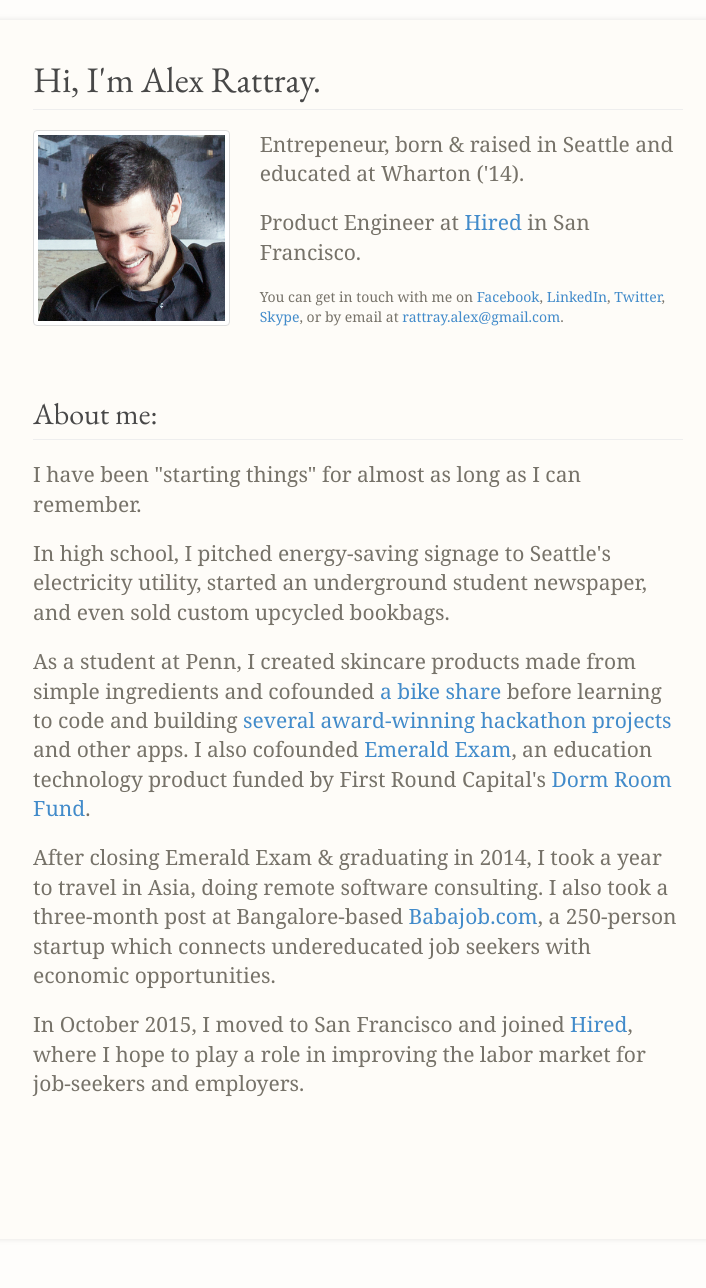
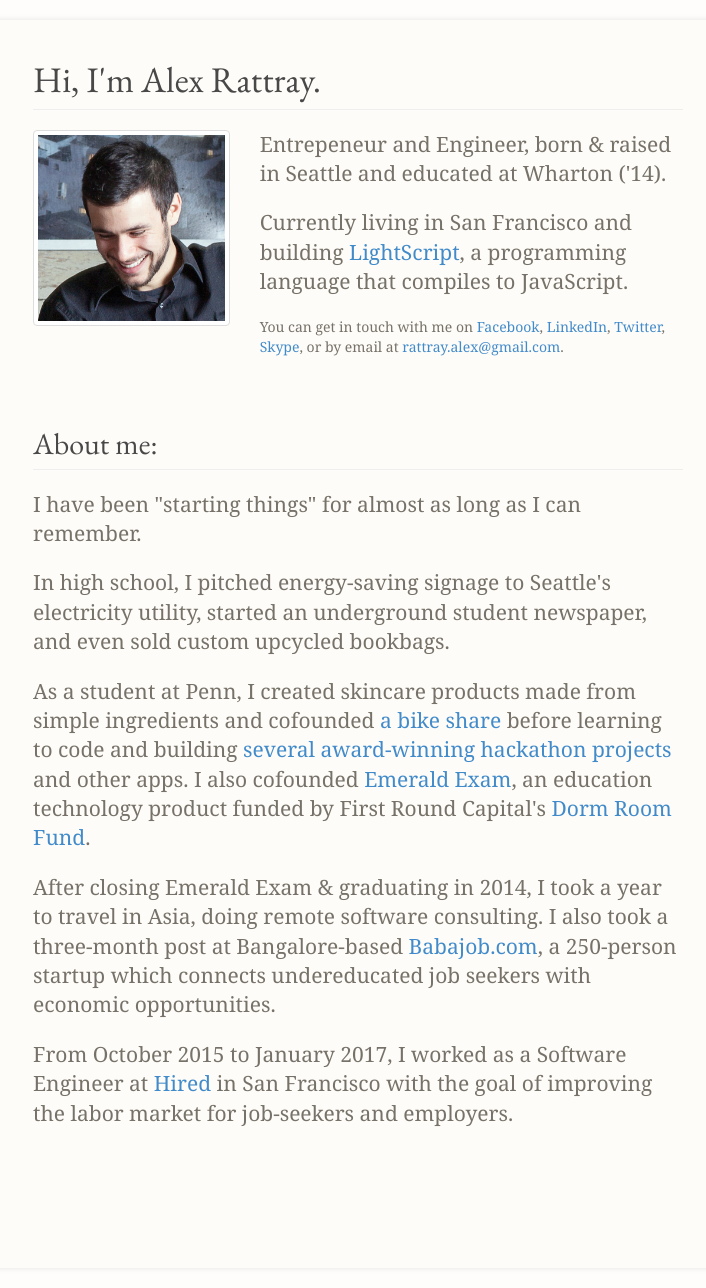
Before and after one commit to rattrayalex/rattrayalex.github.io, a Jekyll site: the page built from index.md, in a window 1280 px wide. Shown: the whole page, without its empty margins (282-988 px from the left). Built offline with Jekyll 4.4.1, drawn with Linux system fonts in a browser that asks for light colours; Markdown is read by kramdown in place of the engine named in the settings; before the commit the page ends 1259 px from its top, so only the background shows below that.

Commit message:
Left Hired

```diff
--- a/index.md
+++ b/index.md
@@ -24,10 +24,12 @@ permalink: /
 
   <div class="col-sm-8">
     <p class="lead">
-      Entrepeneur, born &amp; raised in Seattle and educated at Wharton ('14).
+      Entrepeneur and Engineer, born &amp; raised in Seattle and educated at Wharton ('14).
     </p>
     <p class="lead">
-      Product Engineer at <a href="http://hired.com">Hired</a> in San Francisco.
+      Currently living in San Francisco and building
+      <a href="http://lightscript.org">LightScript</a>,
+      a programming language that compiles to JavaScript.
     </p>
     <p>
       You can get in touch with me on
@@ -81,8 +83,9 @@ permalink: /
   with economic opportunities.
 </p>
 <p class="lead">
-  In October 2015, I moved to San Francisco and joined
-  <a href="http://hired.com">Hired</a>,
-  where I hope to play a role in improving the labor market
+  From October 2015 to January 2017,
+  I worked as a Software Engineer at
+  <a href="http://hired.com">Hired</a> in San Francisco
+  with the goal of improving the labor market
   for job-seekers and employers.
 </p>
```
